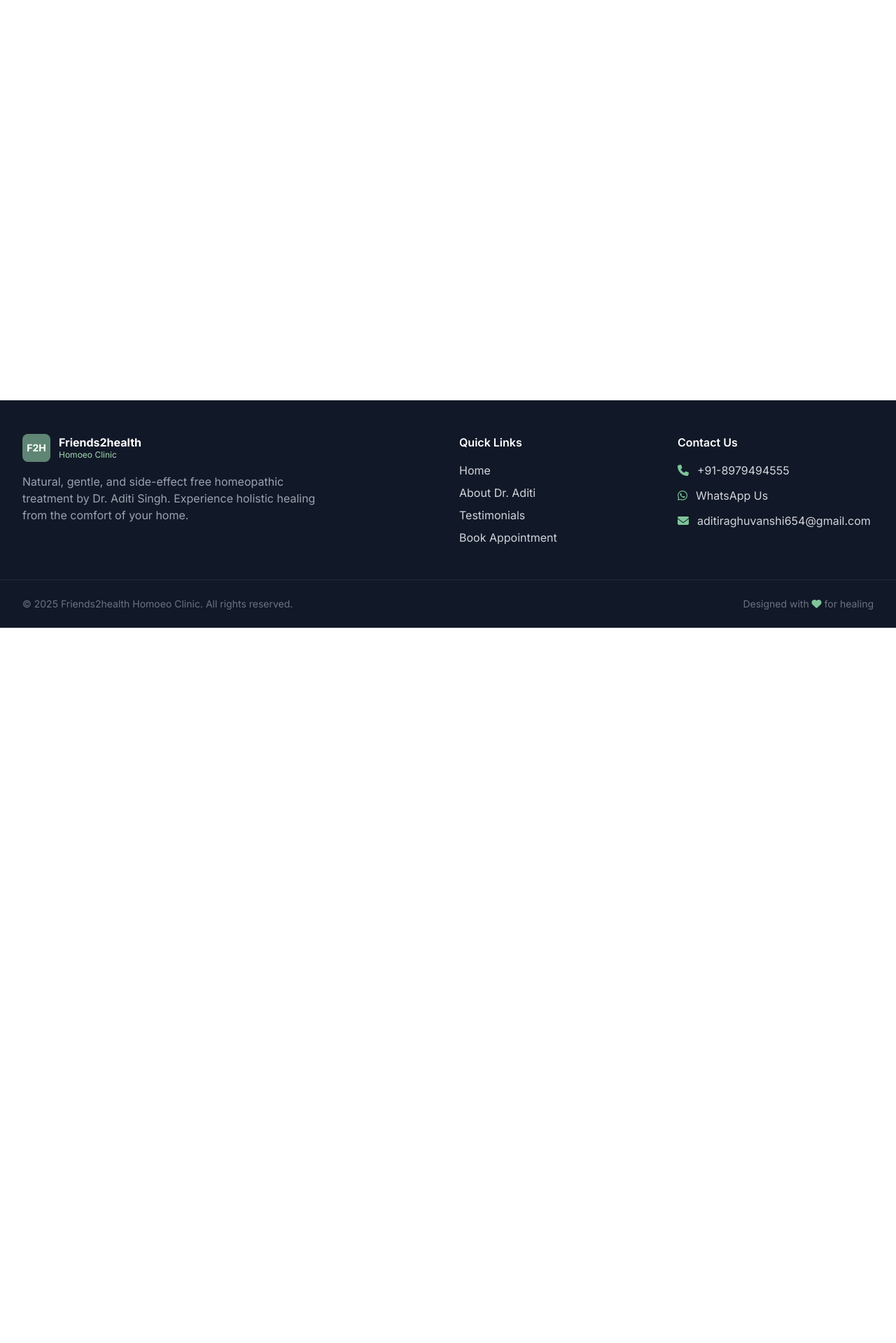
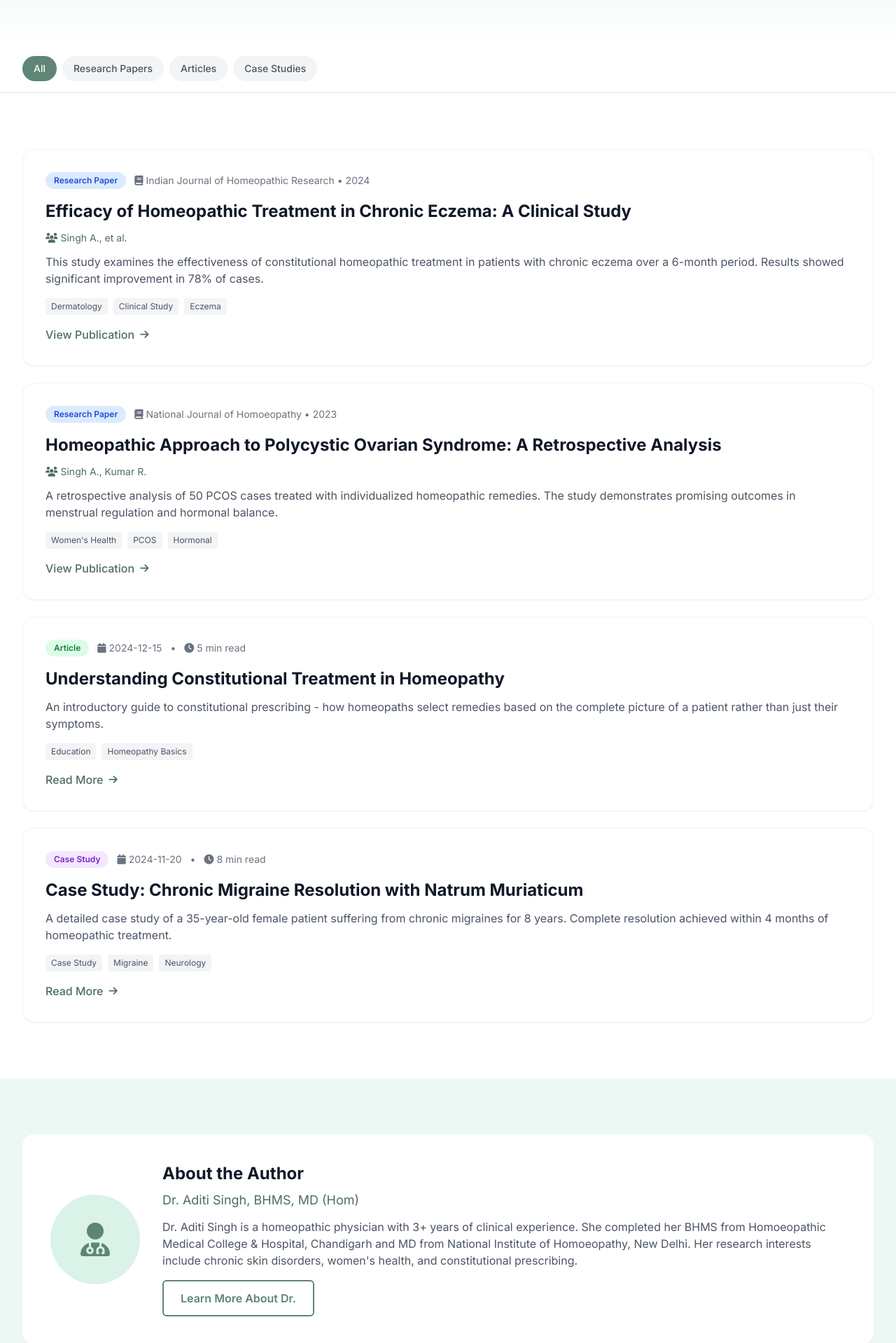
Before and after one commit to vybhav72954/Project-PG, a SvelteKit app in the folder frontend/: page /blog in a window 1280 px wide. Before the commit this address had no page. Shown: the part 345-2264 px from the top of the page at 70% size. Before the commit the page ends 1242 px from the top, so only its background shows below. Built offline with nearby package versions, Linux system fonts and the light colour scheme.

Commit message:
Added blogs, research papers, updated front end

```diff
--- a/frontend/src/routes/+layout.svelte
+++ b/frontend/src/routes/+layout.svelte
@@ -11,6 +11,7 @@
     { href: '/', label: 'Home' },
     { href: '/about', label: 'About' },
     { href: '/testimonials', label: 'Testimonials' },
+    { href: '/blog', label: 'Research & Blogs' },
     { href: '/appointment', label: 'Book Appointment' }
   ];
 
@@ -134,7 +135,7 @@
             <li><a href="/" class="hover:text-primary-300 transition-colors">Home</a></li>
             <li><a href="/about" class="hover:text-primary-300 transition-colors">About Dr. Aditi</a></li>
             <li><a href="/testimonials" class="hover:text-primary-300 transition-colors">Testimonials</a></li>
-            <li><a href="/appointment" class="hover:text-primary-300 transition-colors">Book Appointment</a></li>
+            <li><a href="/blog" class="hover:text-primary-300 transition-colors">Research and Blogs</a></li>
           </ul>
         </div>
 
--- /dev/null
+++ b/frontend/src/routes/blog/+page.svelte
@@ -0,0 +1,244 @@
+<script lang="ts">
+  import { siteConfig } from '$lib/config';
+
+  const { doctor } = siteConfig;
+
+  // Content categories
+  type ContentType = 'all' | 'research' | 'article' | 'case-study';
+  let activeFilter: ContentType = 'all';
+
+  // Research papers and blog posts
+  const publications = [
+    {
+      id: 1,
+      type: 'research',
+      title: 'Efficacy of Homeopathic Treatment in Chronic Eczema: A Clinical Study',
+      abstract: 'This study examines the effectiveness of constitutional homeopathic treatment in patients with chronic eczema over a 6-month period. Results showed significant improvement in 78% of cases.',
+      journal: 'Indian Journal of Homeopathic Research',
+      year: 2024,
+      authors: 'Singh A., et al.',
+      link: '#', // Replace with actual link
+      tags: ['Dermatology', 'Clinical Study', 'Eczema']
+    },
+    {
+      id: 2,
+      type: 'research',
+      title: 'Homeopathic Approach to Polycystic Ovarian Syndrome: A Retrospective Analysis',
+      abstract: 'A retrospective analysis of 50 PCOS cases treated with individualized homeopathic remedies. The study demonstrates promising outcomes in menstrual regulation and hormonal balance.',
+      journal: 'National Journal of Homoeopathy',
+      year: 2023,
+      authors: 'Singh A., Kumar R.',
+      link: '#', // Replace with actual link
+      tags: ["Women's Health", 'PCOS', 'Hormonal']
+    },
+    {
+      id: 3,
+      type: 'article',
+      title: 'Understanding Constitutional Treatment in Homeopathy',
+      abstract: 'An introductory guide to constitutional prescribing - how homeopaths select remedies based on the complete picture of a patient rather than just their symptoms.',
+      date: '2024-12-15',
+      readTime: '5 min read',
+      link: '#',
+      tags: ['Education', 'Homeopathy Basics']
+    },
+    {
+      id: 4,
+      type: 'case-study',
+      title: 'Case Study: Chronic Migraine Resolution with Natrum Muriaticum',
+      abstract: 'A detailed case study of a 35-year-old female patient suffering from chronic migraines for 8 years. Complete resolution achieved within 4 months of homeopathic treatment.',
+      date: '2024-11-20',
+      readTime: '8 min read',
+      link: '#',
+      tags: ['Case Study', 'Migraine', 'Neurology']
+    }
+  ];
+
+  // Filter publications
+  $: filteredPublications = activeFilter === 'all'
+    ? publications
+    : publications.filter(p => p.type === activeFilter);
+
+  function getTypeLabel(type: string): string {
+    switch(type) {
+      case 'research': return 'Research Paper';
+      case 'article': return 'Article';
+      case 'case-study': return 'Case Study';
+      default: return type;
+    }
+  }
+
+  function getTypeColor(type: string): string {
+    switch(type) {
+      case 'research': return 'bg-blue-100 text-blue-700';
+      case 'article': return 'bg-green-100 text-green-700';
+      case 'case-study': return 'bg-purple-100 text-purple-700';
+      default: return 'bg-gray-100 text-gray-700';
+    }
+  }
+</script>
+
+<svelte:head>
+  <title>Research & Articles | {siteConfig.clinicName}</title>
+  <meta name="description" content="Research papers, articles, and case studies by {doctor.name}. Explore insights into homeopathic treatment and clinical findings." />
+</svelte:head>
+
+<!-- Hero Section -->
+<section class="bg-gradient-hero py-16">
+  <div class="container-custom">
+    <div class="max-w-3xl">
+      <span class="badge mb-4">Research & Insights</span>
+      <h1 class="text-4xl md:text-5xl font-bold text-gray-900 mb-4">
+        Publications & Articles
+      </h1>
+      <p class="text-xl text-gray-600">
+        Explore research papers, clinical case studies, and educational articles by {doctor.name}.
+      </p>
+    </div>
+  </div>
+</section>
+
+<!-- Filter Tabs -->
+<section class="bg-white border-b border-gray-200 sticky top-[72px] z-40">
+  <div class="container-custom">
+    <div class="flex gap-2 py-4 overflow-x-auto">
+      <button
+        on:click={() => activeFilter = 'all'}
+        class="px-4 py-2 rounded-full text-sm font-medium transition-colors whitespace-nowrap {activeFilter === 'all' ? 'bg-primary-500 text-white' : 'bg-gray-100 text-gray-600 hover:bg-gray-200'}"
+      >
+        All
+      </button>
+      <button
+        on:click={() => activeFilter = 'research'}
+        class="px-4 py-2 rounded-full text-sm font-medium transition-colors whitespace-nowrap {activeFilter === 'research' ? 'bg-primary-500 text-white' : 'bg-gray-100 text-gray-600 hover:bg-gray-200'}"
+      >
+        Research Papers
+      </button>
+      <button
+        on:click={() => activeFilter = 'article'}
+        class="px-4 py-2 rounded-full text-sm font-medium transition-colors whitespace-nowrap {activeFilter === 'article' ? 'bg-primary-500 text-white' : 'bg-gray-100 text-gray-600 hover:bg-gray-200'}"
+      >
+        Articles
+      </button>
+      <button
+        on:click={() => activeFilter = 'case-study'}
+        class="px-4 py-2 rounded-full text-sm font-medium transition-colors whitespace-nowrap {activeFilter === 'case-study' ? 'bg-primary-500 text-white' : 'bg-gray-100 text-gray-600 hover:bg-gray-200'}"
+      >
+        Case Studies
+      </button>
+    </div>
+  </div>
+</section>
+
+<!-- Publications List -->
+<section class="section">
+  <div class="container-custom">
+    {#if filteredPublications.length === 0}
+      <div class="text-center py-12">
+        <i class="fas fa-file-alt text-4xl text-gray-300 mb-4"></i>
+        <p class="text-gray-500">No publications found in this category.</p>
+      </div>
+    {:else}
+      <div class="space-y-6">
+        {#each filteredPublications as pub}
+          <article class="bg-white rounded-2xl shadow-sm border border-gray-100 overflow-hidden hover:shadow-md transition-shadow">
+            <div class="p-6 md:p-8">
+              <!-- Header -->
+              <div class="flex flex-wrap items-center gap-3 mb-4">
+                <span class="px-3 py-1 rounded-full text-xs font-semibold {getTypeColor(pub.type)}">
+                  {getTypeLabel(pub.type)}
+                </span>
+                {#if pub.type === 'research'}
+                  <span class="text-sm text-gray-500">
+                    <i class="fas fa-book mr-1"></i>{pub.journal} • {pub.year}
+                  </span>
+                {:else}
+                  <span class="text-sm text-gray-500">
+                    <i class="fas fa-calendar mr-1"></i>{pub.date}
+                    {#if pub.readTime}
+                      <span class="mx-2">•</span>
+                      <i class="fas fa-clock mr-1"></i>{pub.readTime}
+                    {/if}
+                  </span>
+                {/if}
+              </div>
+
+              <!-- Title -->
+              <h2 class="text-xl md:text-2xl font-bold text-gray-900 mb-3 hover:text-primary-600 transition-colors">
+                <a href={pub.link}>{pub.title}</a>
+              </h2>
+
+              <!-- Authors (for research) -->
+              {#if pub.type === 'research' && pub.authors}
+                <p class="text-sm text-primary-600 mb-3">
+                  <i class="fas fa-users mr-1"></i>{pub.authors}
+                </p>
+              {/if}
+
+              <!-- Abstract -->
+              <p class="text-gray-600 mb-4">{pub.abstract}</p>
+
+              <!-- Tags -->
+              <div class="flex flex-wrap gap-2 mb-4">
+                {#each pub.tags as tag}
+                  <span class="px-2 py-1 bg-gray-100 text-gray-600 text-xs rounded">
+                    {tag}
+                  </span>
+                {/each}
+              </div>
+
+              <!-- Action -->
+              <a
+                href={pub.link}
+                class="inline-flex items-center text-primary-600 font-medium hover:text-primary-700 transition-colors"
+              >
+                {pub.type === 'research' ? 'View Publication' : 'Read More'}
+                <i class="fas fa-arrow-right ml-2 text-sm"></i>
+              </a>
+            </div>
+          </article>
+        {/each}
+      </div>
+    {/if}
+  </div>
+</section>
+
+<!-- About the Author -->
+<section class="section-alt">
+  <div class="container-custom">
+    <div class="bg-white rounded-2xl shadow-sm p-8 md:p-10">
+      <div class="flex flex-col md:flex-row gap-8 items-center">
+        <div class="w-32 h-32 bg-primary-100 rounded-full flex items-center justify-center flex-shrink-0">
+          <i class="fas fa-user-doctor text-5xl text-primary-500"></i>
+        </div>
+        <div>
+          <h3 class="text-2xl font-bold text-gray-900 mb-2">About the Author</h3>
+          <p class="text-lg text-primary-600 mb-3">{doctor.name}, {doctor.title}</p>
+          <p class="text-gray-600 mb-4">
+            {doctor.name} is a homeopathic physician with {doctor.experience} years of clinical experience.
+            She completed her BHMS from {doctor.bhmsCollege} and MD from {doctor.mdCollege}.
+            Her research interests include chronic skin disorders, women's health, and constitutional prescribing.
+          </p>
+          <a href="/about" class="btn-secondary">
+            Learn More About {doctor.name.split(' ')[0]}
+          </a>
+        </div>
+      </div>
+    </div>
+  </div>
+</section>
+
+<!-- CTA Section -->
+<section class="py-16 bg-primary-500">
+  <div class="container-custom text-center">
+    <h2 class="text-3xl font-bold text-white mb-4">
+      Have Questions About Homeopathy?
+    </h2>
+    <p class="text-primary-100 mb-8 max-w-xl mx-auto">
+      Book a consultation to discuss your health concerns with {doctor.name}.
+    </p>
+    <a href="/appointment" class="inline-flex items-center justify-center rounded-md bg-cta px-8 py-4 font-semibold text-gray-900 hover:bg-cta-hover transition-all">
+      <i class="fas fa-calendar-plus mr-2"></i>
+      Book Consultation
+    </a>
+  </div>
+</section>
```
